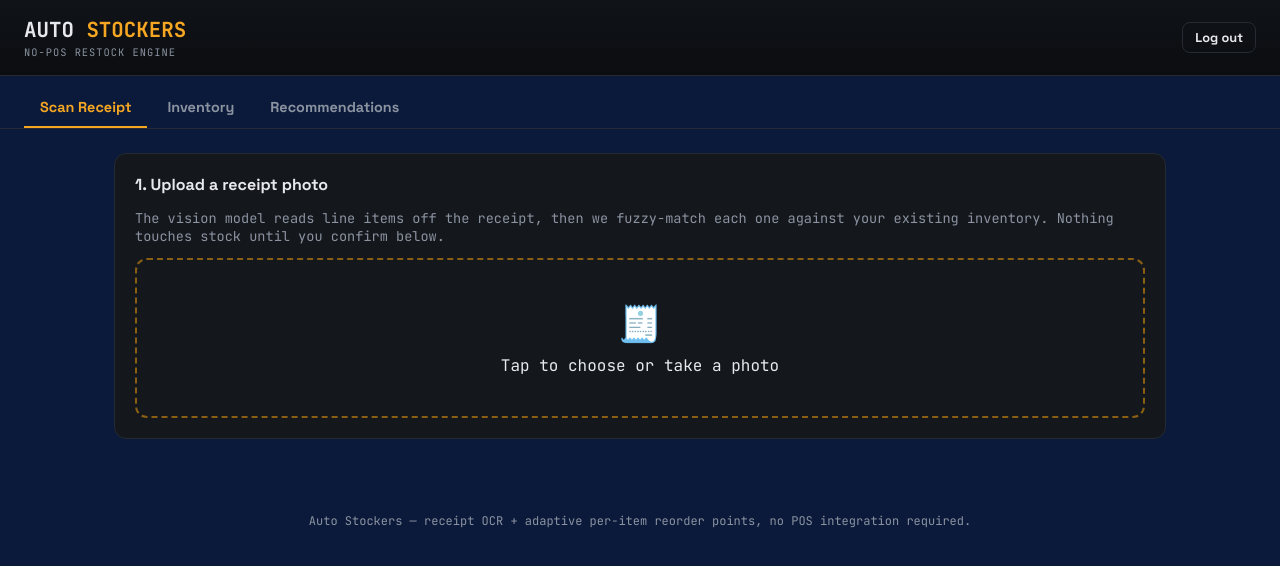
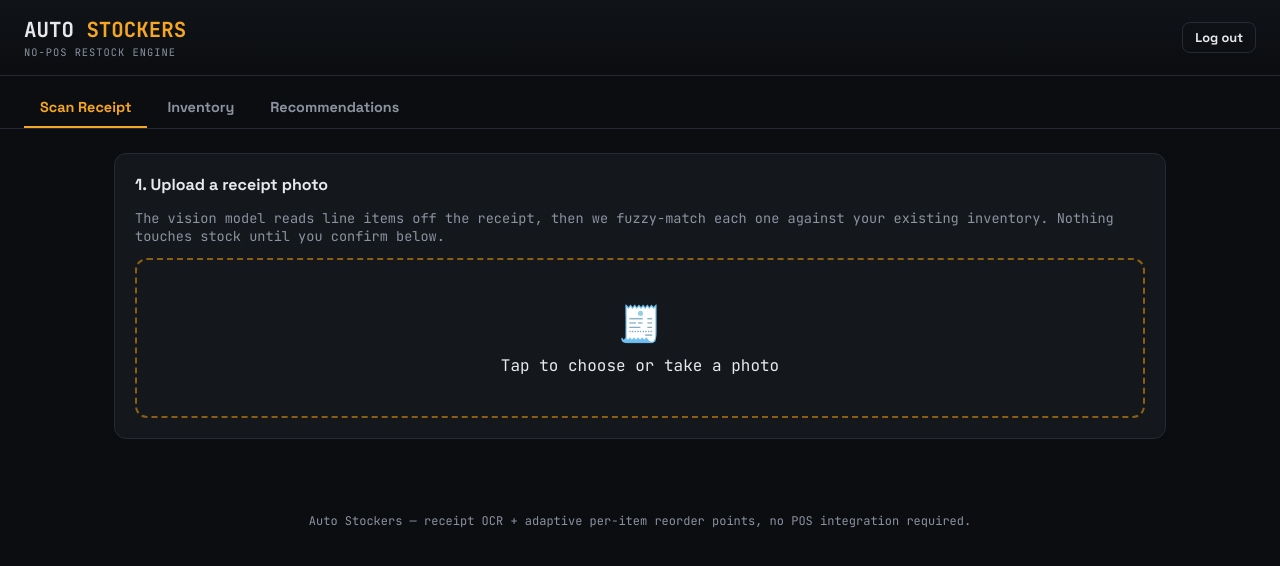
Before and after one commit to Shadecuh/auto-stockers, a website: page public/index.html in a window 1280 px wide. Drawn offline with Linux system fonts and the light colour scheme; no server answers.

Commit message:
Update index.html

```diff
--- a/public/index.html
+++ b/public/index.html
@@ -8,7 +8,7 @@
 <link href="https://fonts.googleapis.com/css2?family=Space+Grotesk:wght@500;700&family=JetBrains+Mono:wght@400;500;700&display=swap" rel="stylesheet">
 <style>
   :root {
-    --bg: #0b1a3a;
+    --bg: #0b0d10;
     --panel: #14171c;
     --panel-2: #1b1f26;
     --border: #262b33;
```
